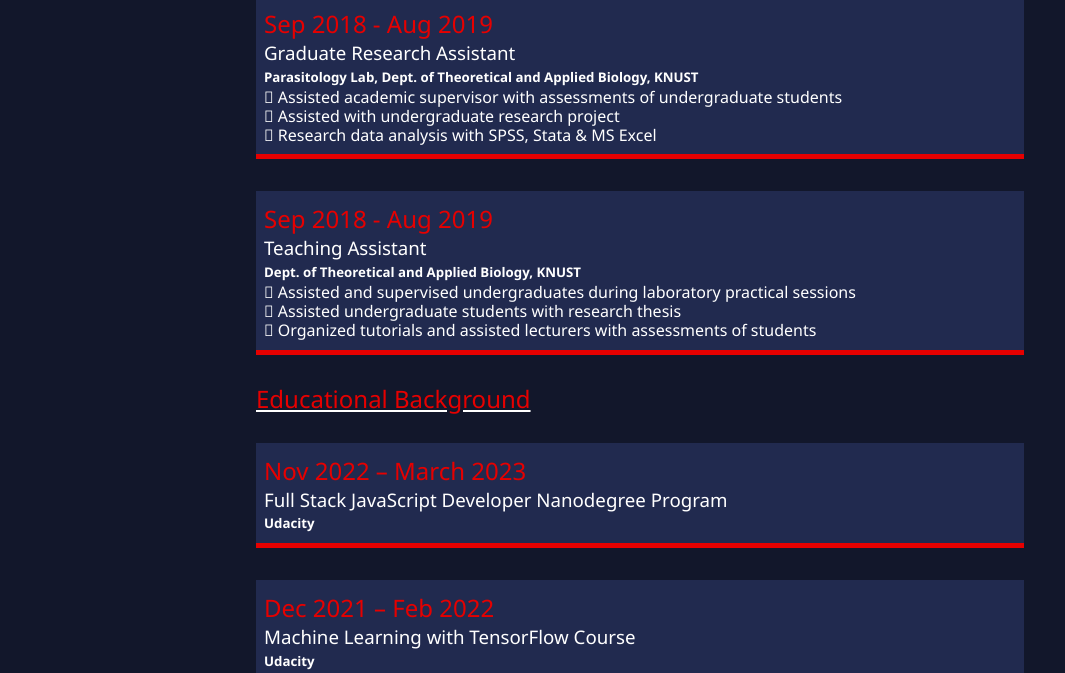
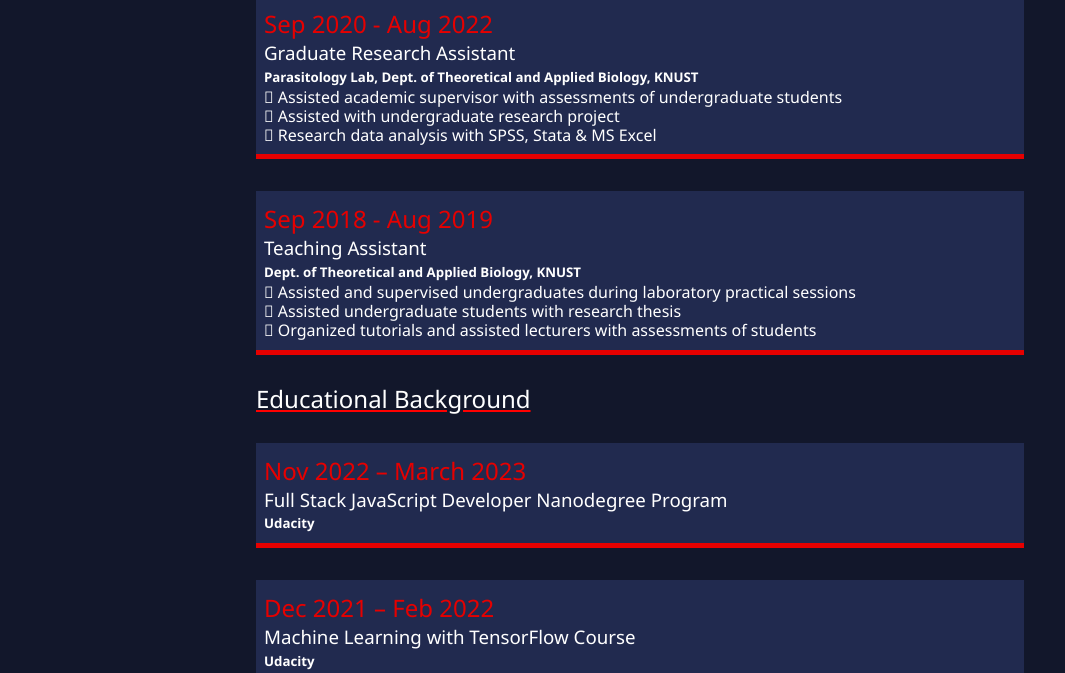
Before and after one commit to achie23/sass-portfolio-project, a plain HTML site: page about.html in a window 1280 px wide. Shown: the part 787-1460 px from the top of the page, without its empty margins (0-1065 px from the left). Drawn offline with Linux system fonts and the light colour scheme.

Commit message:
files update 4

```diff
--- a/about.html
+++ b/about.html
@@ -55,7 +55,7 @@
                     <p> Built and managed foundation’s website with WordPress</p>
                 </div>
                 <div class="jobs__job">
-                    <h2 class="text-secondary">Sep 2018 - Aug 2019</h2>
+                    <h2 class="text-secondary">Sep 2020 - Aug 2022</h2>
                     <h3>Graduate Research Assistant</h3>
                     <h5>Parasitology Lab, Dept. of Theoretical and Applied Biology, KNUST</h5>
                     <p> Assisted academic supervisor with assessments of undergraduate students</p>
--- a/scss/_about.scss
+++ b/scss/_about.scss
@@ -46,9 +46,13 @@
         grid-template-columns: 1fr;
         grid-gap: 2rem;
 
+        h1 {
+            color: $white;
+        }
+
         .line {
             text-decoration: underline;
-            text-decoration-color: $white;
+            text-decoration-color: $secondary-color;
         }
 
         &__job {
--- a/scss/_config.scss
+++ b/scss/_config.scss
@@ -10,7 +10,7 @@ $white: #fff;
 }
 
 @mixin transition-ease {
-    transition: all 0.5s ease-in-out;
+    transition: all 0.3s ease-in-out;
 }
 
 @function set-text-color($color) {
--- a/scss/_responsive.scss
+++ b/scss/_responsive.scss
@@ -6,16 +6,12 @@
     .nav {
         visibility: hidden;
         .menu-nav {
-            display: block;
+            display: flex;
+            justify-content: center;
             transform: translateY(0);
-            height: 100%;
-            background: transparent;
-            text-align: right;
-
-            &__item {
-                display: inline;
-                padding-right: 0.5rem;
-            }
+            height: 100vh;
+            width: 65vw;
+            background: $primary-color;
 
             &__link {
                 font-size: 1.1rem;
@@ -24,28 +20,37 @@
     }
 
     .home {
+        &__container {
+            margin-top: -3rem;
+        }
+
         &__name, &__name--last {
             font-size: 1.8rem;
         }
         .tag-line {
-            font-size: 1.3rem;
+            font-size: 1.2rem;
             margin: 0 1.3em;
         }
         .social-icons {
+            position: fixed;
             display: flex;
-            flex-direction: column;
+            flex-direction: row;
+            margin-bottom: 3rem;
         }
     }
 
     .about {
         &__bio {
-            font-size: 1.25rem;
+            font-size: 1.15rem;
         }
         .text-secondary {
             font-size: 1.2rem;
         }
-        .jobs__job {
-            width: 68vw;
+
+        .jobs {
+            &__job {
+                width: 70vw;
+                height: auto;
             }
             h3 {
                 font-size: 1rem;
@@ -53,11 +58,19 @@
             h5 {
                 font-size: 0.9rem;
             }
+        }
 
         .skills-section {
             .skills_list {
                 padding: 0 5%;
             }
+        }
+        .social-icons {
+            position: relative;
+            display: flex;
+            flex-direction: row;
+            justify-content: center;
+            margin: 2rem 0 0.5rem 0;
         }
     }
 
@@ -77,10 +90,10 @@
         &__list {
             grid-template-columns: repeat(2, 1fr);
         }
-        .social-icons {
-            display: flex;
-            flex-direction: row;
-        }
+        // .social-icons {
+        //     display: flex;
+        //     flex-direction: column;
+        // }
     }
 }
 
```
Also changed, not shown: dist/css/main.css, 1 other file. Lines whose indentation alone changed are shown as unchanged.
